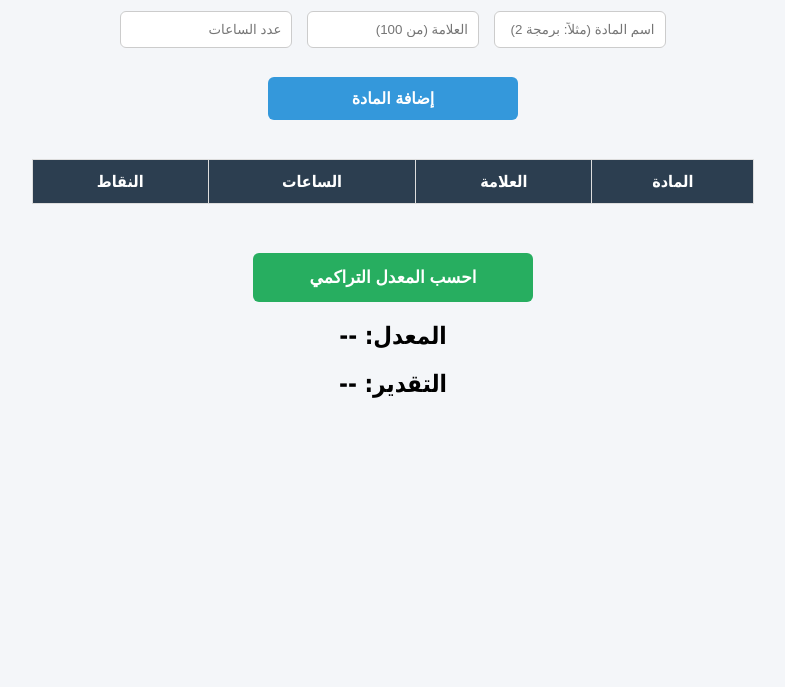
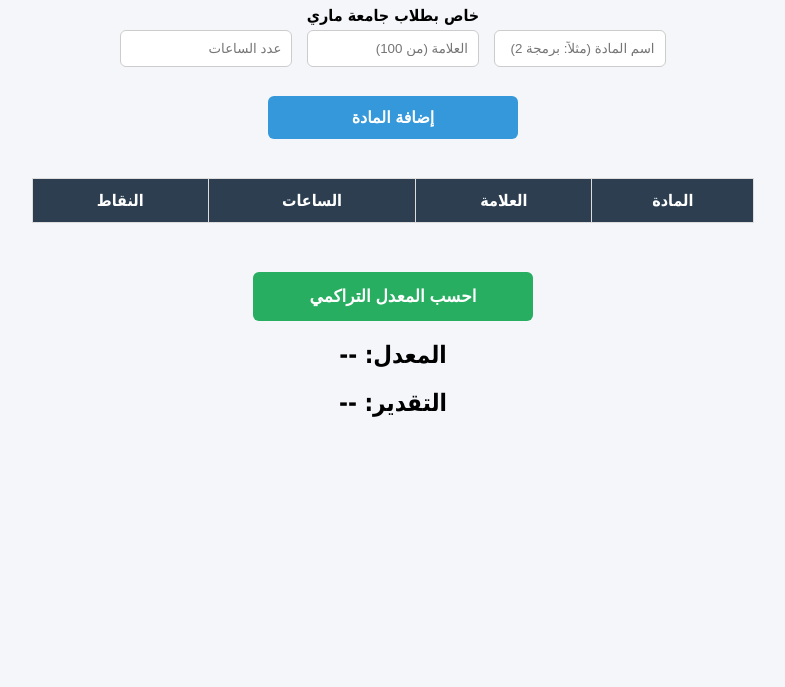
Before and after one commit to ramaabdallh2006/GPA-Calculator, a plain HTML site: page index.html in a window 1280 px wide. Shown: the part 113-800 px from the top of the page, without its empty margins (247-1032 px from the left). Drawn offline with Linux system fonts and the light colour scheme.

Commit message:
Add subtitle for university students

```diff
--- a/index.html
+++ b/index.html
@@ -9,6 +9,7 @@
 <body>
 
     <h1>حاسبة المعدل الجامعي (الساعات المعتمدة)</h1>
+    <b>  خاص بطلاب جامعة ماري</b>
 
     <!-- قسم إدخال بيانات المادة -->
     <div>
```
